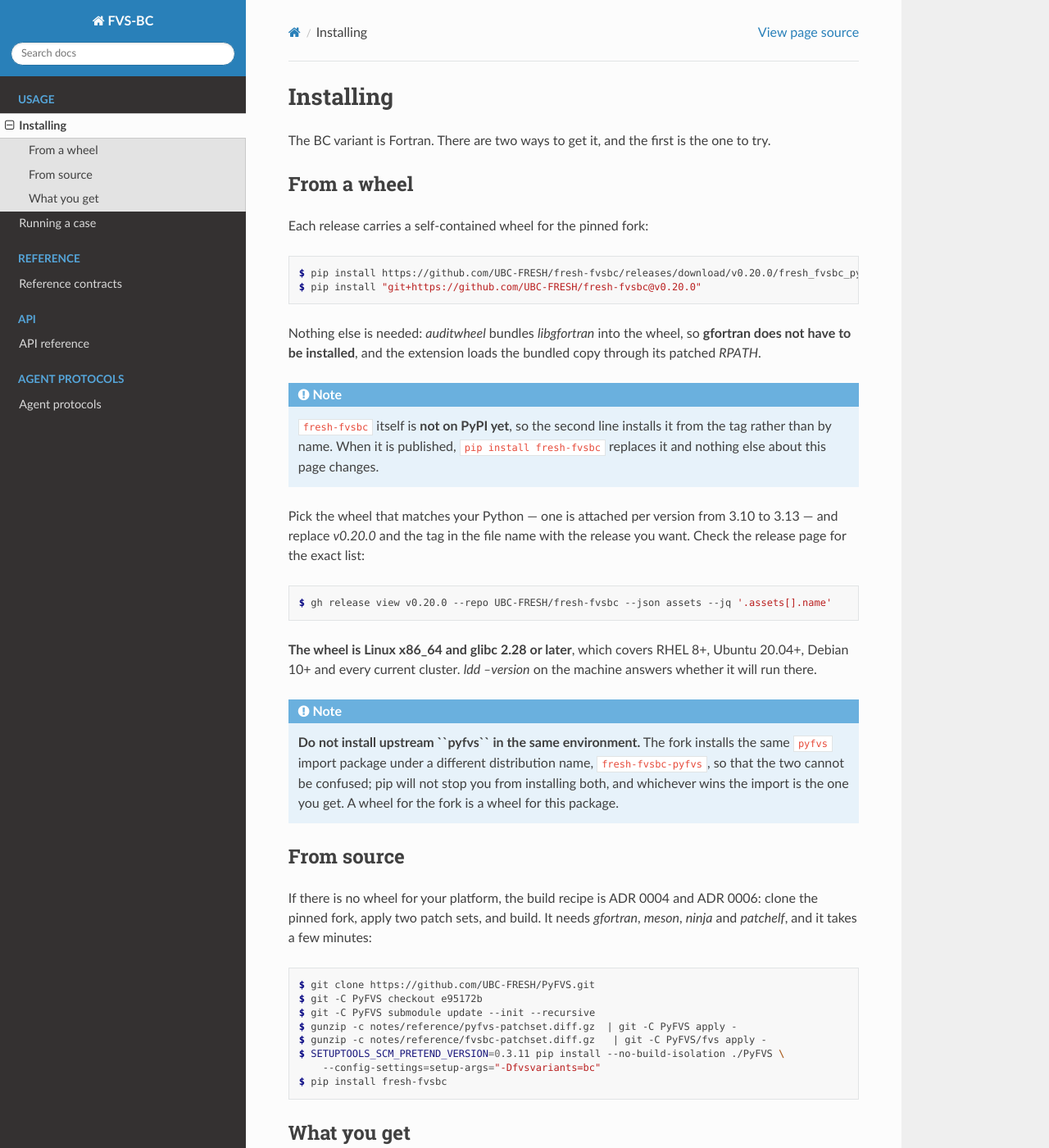
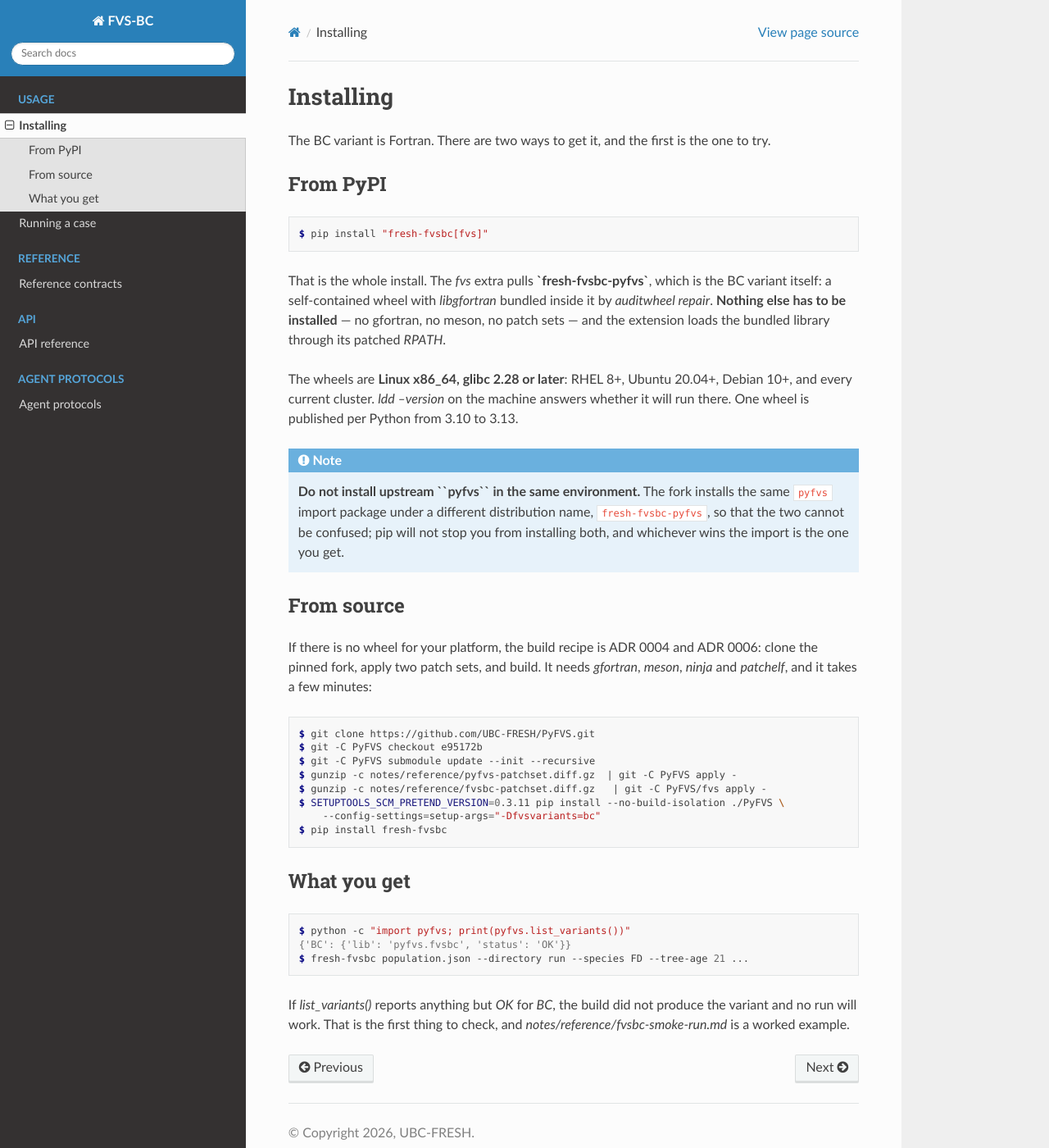
Before and after one commit to UBC-FRESH/fresh-fvsbc, a Sphinx documentation site: the page built from docs/installation.rst, in a window 1280 px wide and 1400 px high. Shown: the whole window at 82% size. Built offline with Sphinx 7.4.7 and the Read the Docs theme 3.1.0, drawn with Linux system fonts in a browser that asks for light colours.

Commit message:
both distributions are on PyPI (#279)
fresh-fvsbc 0.20.0 (sdist and wheel) and fresh-fvsbc-pyfvs 0.3.11 (four
manylinux wheels, libgfortran bundled) are published, so the install is one
line: pip install "fresh-fvsbc[fvs]".

Verified from an empty virtual environment against PyPI alone: both resolve,
list_variants reports BC OK, and a real run writes four tables.

The TestPyPI token in the supplied credentials returns 403 and was not used;
the PyPI token works.

```diff
--- a/docs/installation.rst
+++ b/docs/installation.rst
@@ -3,44 +3,29 @@
 
 The BC variant is Fortran. There are two ways to get it, and the first is the one to try.
 
-From a wheel
-------------
-
-Each release carries a self-contained wheel for the pinned fork:
+From PyPI
+---------
 
 .. code-block:: console
 
-   $ pip install https://github.com/UBC-FRESH/fresh-fvsbc/releases/download/v0.20.0/fresh_fvsbc_pyfvs-0.3.11-cp312-cp312-manylinux_2_28_x86_64.whl
-   $ pip install "git+https://github.com/UBC-FRESH/fresh-fvsbc@v0.20.0"
+   $ pip install "fresh-fvsbc[fvs]"
 
 
-Nothing else is needed: `auditwheel` bundles `libgfortran` into the wheel, so **gfortran does not
-have to be installed**, and the extension loads the bundled copy through its patched `RPATH`.
+That is the whole install. The `fvs` extra pulls **`fresh-fvsbc-pyfvs`**, which is the BC variant
+itself: a self-contained wheel with `libgfortran` bundled inside it by `auditwheel repair`. **Nothing
+else has to be installed** — no gfortran, no meson, no patch sets — and the extension loads the bundled
+library through its patched `RPATH`.
 
-.. note::
-
-   ``fresh-fvsbc`` itself is **not on PyPI yet**, so the second line installs it from the tag rather
-   than by name. When it is published, ``pip install fresh-fvsbc`` replaces it and nothing else about
-   this page changes.
-
-Pick the wheel that matches your Python — one is attached per version from 3.10 to 3.13 — and
-replace `v0.20.0` and the tag in the file name with the release you want. Check the release page for
-the exact list:
-
-.. code-block:: console
-
-   $ gh release view v0.20.0 --repo UBC-FRESH/fresh-fvsbc --json assets --jq '.assets[].name'
-
-
-**The wheel is Linux x86_64 and glibc 2.28 or later**, which covers RHEL 8+, Ubuntu 20.04+, Debian 10+
-and every current cluster. `ldd --version` on the machine answers whether it will run there.
+The wheels are **Linux x86_64, glibc 2.28 or later**: RHEL 8+, Ubuntu 20.04+, Debian 10+, and every
+current cluster. `ldd --version` on the machine answers whether it will run there. One wheel is
+published per Python from 3.10 to 3.13.
 
 .. note::
 
    **Do not install upstream ``pyfvs`` in the same environment.** The fork installs the same
    ``pyfvs`` import package under a different distribution name, ``fresh-fvsbc-pyfvs``, so that the
    two cannot be confused; pip will not stop you from installing both, and whichever wins the import
-   is the one you get. A wheel for the fork is a wheel for this package.
+   is the one you get.
 
 From source
 -----------
```
Also changed, not shown: CHANGE_LOG.md (+1 -0 lines), RELEASE_NOTES.md (+3 -2 lines).
